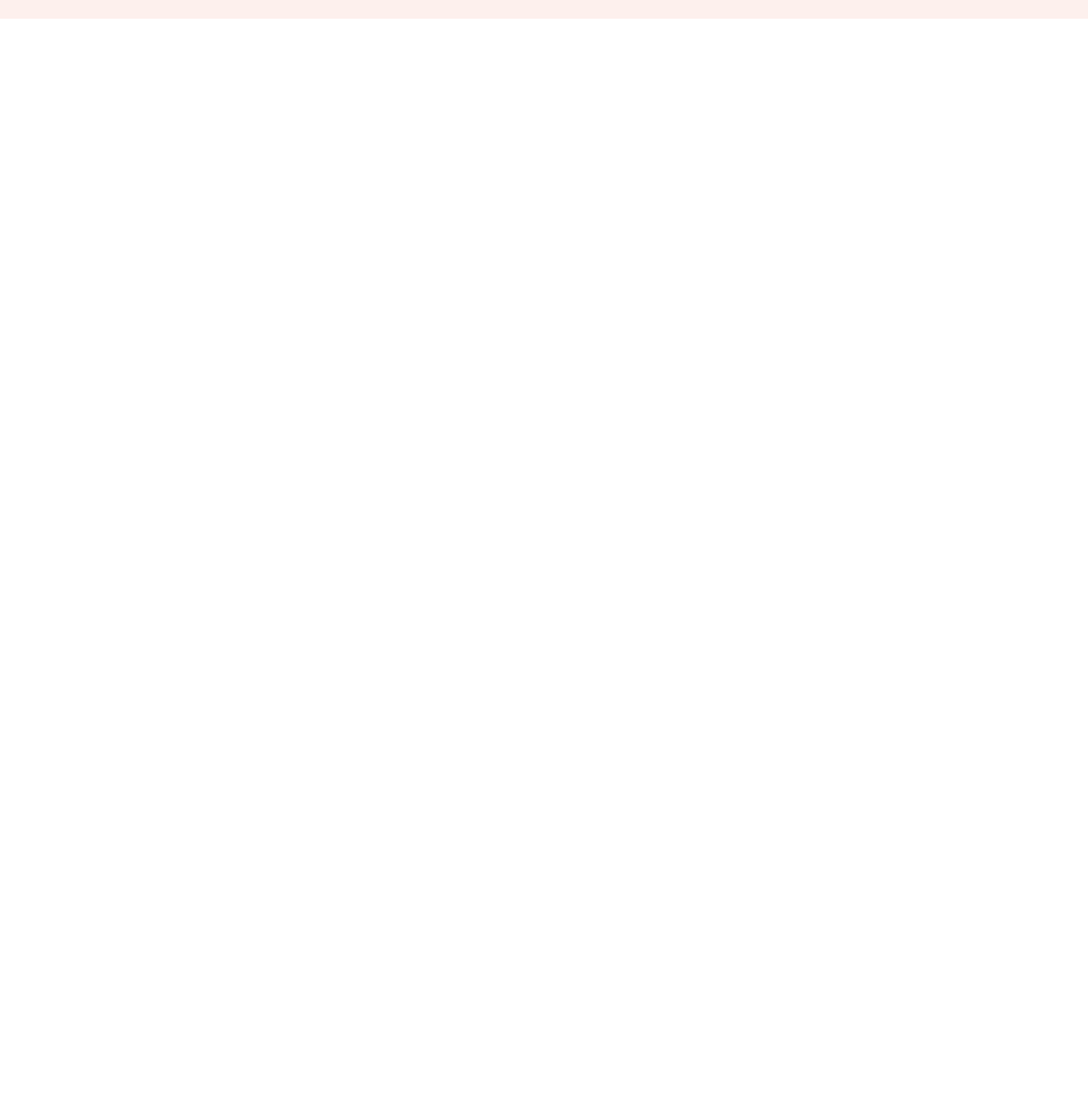
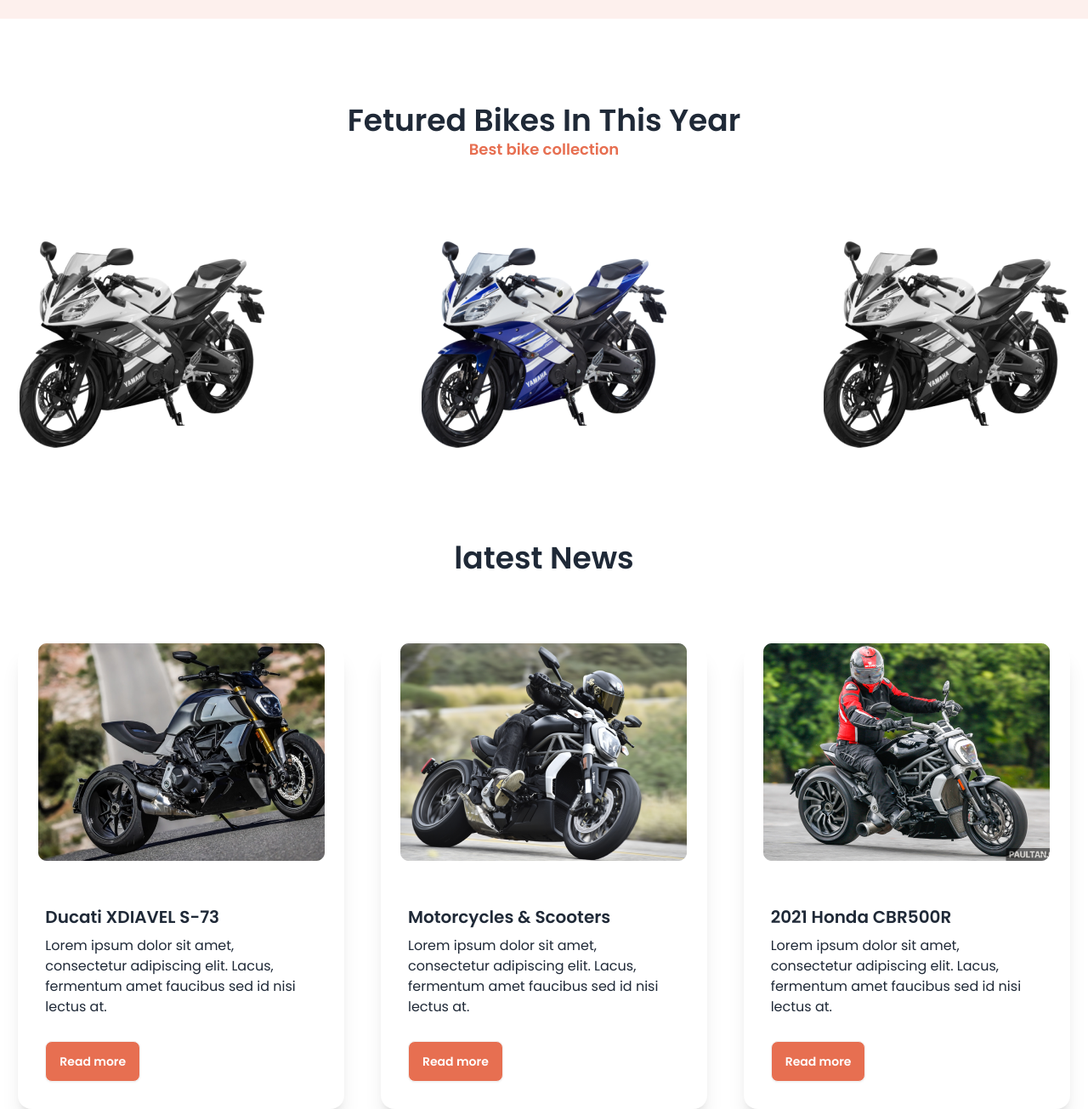
Before and after one commit to mustakim67/biker-zone, a plain HTML site: page index.html in a window 1280 px wide. Shown: the part 660-1965 px from the top of the page at 85% size. Before the commit the page ends 800 px from the top, so only its background shows below. Drawn offline with nearby package versions, Linux system fonts and the light colour scheme.

Commit message:
Added Latest news part responsive for pc and mobile devices

```diff
--- a/index.html
+++ b/index.html
@@ -7,6 +7,7 @@
     <title>Biker Zone</title>
     <link rel="icon" type="image/x-icon" href="./images/slider/bike2.png">
     <link href="https://cdn.jsdelivr.net/npm/daisyui@4.12.23/dist/full.min.css" rel="stylesheet" type="text/css" />
+    <link rel="stylesheet" href="https://cdnjs.cloudflare.com/ajax/libs/font-awesome/6.7.2/css/all.min.css" integrity="sha512-Evv84Mr4kqVGRNSgIGL/F/aIDqQb7xQ2vcrdIwxfjThSH8CSR7PBEakCr51Ck+w+/U6swU2Im1vVX0SVk9ABhg==" crossorigin="anonymous" referrerpolicy="no-referrer" />
     <script src="https://cdn.tailwindcss.com"></script>
     <script src="https://cdn.tailwindcss.com"></script>
     <script>
@@ -16,7 +17,7 @@
                     colors: {
                         clifford: '#da373d',
                         'bike-primary': '#E76F51',
-                        'banar-primary':'rgba(231, 111, 81, 0.1)'
+                        'banar-primary': 'rgba(231, 111, 81, 0.1)'
                     }
                 }
             }
@@ -33,7 +34,7 @@
     </style>
 </head>
 
-<body>
+<body class="poppins-regular">
     <header class="md:container md:mx-auto">
         <div class="navbar bg-base-100 my-8 px-4">
             <div class="flex-1">
@@ -56,11 +57,13 @@
             <div class="carousel w-full lg:h-[550px]">
                 <!--Slide-1-->
                 <div id="slide1" class="carousel-item relative w-full  bg-banar-primary">
-                    <div class="flex flex-col lg:flex-row lg:gap-40 justify-between items-center px-4 py-7 lg:p-[104px] ">
+                    <div
+                        class="flex flex-col lg:flex-row lg:gap-40 justify-between items-center px-4 py-7 lg:p-[104px] ">
                         <div class="space-y-5 lg:space-y-10">
                             <h1 class="text-3xl lg:text-5xl font-bold ">Ride-on R15 V4<br>with Smile</h1>
                             <p>Amet minim mollit non deserunt ullamco<br>
-                            est sit aliqua dolor do amet sint. Velit officia consequat<br> duis enim velit mollit.</p>
+                                est sit aliqua dolor do amet sint. Velit officia consequat<br> duis enim velit mollit.
+                            </p>
                             <div>
                                 <a class="btn btn-error text-white px-10 bg-bike-primary">Purchase</a>
                             </div>
@@ -76,11 +79,13 @@
                 </div>
                 <!--Slide-2-->
                 <div id="slide2" class="carousel-item relative w-full  bg-banar-primary">
-                    <div class="flex flex-col lg:flex-row lg:gap-40 justify-between items-center px-4 py-7 lg:p-[104px] ">
+                    <div
+                        class="flex flex-col lg:flex-row lg:gap-40 justify-between items-center px-4 py-7 lg:p-[104px] ">
                         <div class="space-y-5 lg:space-y-10">
                             <h1 class="text-3xl lg:text-5xl font-bold ">Ride-on R15 V4<br>with Smile</h1>
                             <p>Amet minim mollit non deserunt ullamco<br>
-                            est sit aliqua dolor do amet sint. Velit officia consequat<br> duis enim velit mollit.</p>
+                                est sit aliqua dolor do amet sint. Velit officia consequat<br> duis enim velit mollit.
+                            </p>
                             <div>
                                 <a class="btn btn-error text-white px-10 bg-bike-primary">Purchase</a>
                             </div>
@@ -96,11 +101,13 @@
                 </div>
                 <!--Slide-3-->
                 <div id="slide3" class="carousel-item relative w-full  bg-banar-primary">
-                    <div class="flex flex-col lg:flex-row lg:gap-40 justify-between items-center px-4 py-7 lg:p-[104px] ">
+                    <div
+                        class="flex flex-col lg:flex-row lg:gap-40 justify-between items-center px-4 py-7 lg:p-[104px] ">
                         <div class="space-y-5 lg:space-y-10">
                             <h1 class="text-3xl lg:text-5xl font-bold ">Ride-on R15 V4<br>with Smile</h1>
                             <p>Amet minim mollit non deserunt ullamco<br>
-                            est sit aliqua dolor do amet sint. Velit officia consequat<br> duis enim velit mollit.</p>
+                                est sit aliqua dolor do amet sint. Velit officia consequat<br> duis enim velit mollit.
+                            </p>
                             <div>
                                 <a class="btn btn-error text-white px-10 bg-bike-primary">Purchase</a>
                             </div>
@@ -116,11 +123,13 @@
                 </div>
                 <!--Slide-4-->
                 <div id="slide4" class="carousel-item relative w-full  bg-banar-primary">
-                    <div class="flex flex-col lg:flex-row lg:gap-40 justify-between items-center px-3 py-7 lg:p-[104px] ">
+                    <div
+                        class="flex flex-col lg:flex-row lg:gap-40 justify-between items-center px-3 py-7 lg:p-[104px] ">
                         <div class="space-y-5 lg:space-y-10">
                             <h1 class="text-3xl lg:text-5xl font-bold ">Ride-on R15 V4<br>with Smile</h1>
                             <p>Amet minim mollit non deserunt ullamco<br>
-                            est sit aliqua dolor do amet sint. Velit officia consequat<br> duis enim velit mollit.</p>
+                                est sit aliqua dolor do amet sint. Velit officia consequat<br> duis enim velit mollit.
+                            </p>
                             <div>
                                 <a class="btn btn-error text-white px-10 bg-bike-primary">Purchase</a>
                             </div>
@@ -137,6 +146,77 @@
             </div>
         </section>
     </header>
+    <main class="mt-[100px] md:container md:mx-auto">
+        <section id="featured">
+            <div class="featured-header mb-[70px]">
+                <h2 class="lg:text-4xl text-2xl text-center font-semibold">Fetured Bikes In This Year</h2>
+                    <p class="lg:text-lg text-sm font-semibold text-center text-bike-primary">Best bike collection</p><br>
+            </div>
+            <div class="grid grid-cols-1 place-items-center gap-[100px] lg:grid-cols-3 lg:mt-[36px] lg:gap-[138px]">
+              <div>
+                <img class="grayscale" src="./images/others/feature-bike.png" alt="featured bike">
+              </div>
+              <div>
+                <img src="./images/others/feature-bike.png" alt="featured bike">
+              </div>
+              <div>
+                <img class="grayscale" src="./images/others/feature-bike.png" alt="featured bike">
+              </div>
+            </div>
+        </section>
+        <section id="Latest">
+            <div class="latest-header">
+                <h2 class="text-3xl lg:text-4xl text-center mt-[110px] lg:font-semibold">latest News</h2>
+            </div>
+            <div class="grid grid-cols-1 lg:grid-cols-3 lg:mt-10 mt-10 place-items-center" >
+                <!-- card-1 -->
+                <div class="card bg-base-100 w-96 shadow-xl mt-10 space-y-5">
+                    <figure>
+                      <img
+                        src="./images/others/latest1.png"
+                        alt="Shoes" />
+                    </figure>
+                    <div class="card-body">
+                      <h2 class="card-title">Ducati XDIAVEL S-73</h2>
+                      <p>Lorem ipsum dolor sit amet, consectetur adipiscing elit. Lacus, fermentum amet faucibus sed id nisi lectus at.</p>
+                      <div class="card-actions justify-start mt-5">
+                        <button class="btn text-white bg-bike-primary">Read more</button>
+                      </div>
+                    </div>
+                  </div>
+                  <!-- card-2 -->
+                  <div class="card bg-base-100 w-96 shadow-xl mt-10 space-y-5">
+                    <figure>
+                      <img
+                        src="./images/others/latest2.png"
+                        alt="Shoes" />
+                    </figure>
+                    <div class="card-body">
+                      <h2 class="card-title">Motorcycles & Scooters</h2>
+                      <p>Lorem ipsum dolor sit amet, consectetur adipiscing elit. Lacus, fermentum amet faucibus sed id nisi lectus at.</p>
+                      <div class="card-actions justify-start mt-5">
+                        <button class="btn text-white bg-bike-primary">Read more</button>
+                      </div>
+                    </div>
+                  </div>
+                  <!-- card-3 -->
+                  <div class="card bg-base-100 w-96 shadow-xl mt-10 space-y-5">
+                    <figure>
+                      <img
+                        src="./images/others/latest3.png"
+                        alt="Shoes" />
+                    </figure>
+                    <div class="card-body">
+                      <h2 class="card-title">2021 Honda CBR500R</h2>
+                      <p>Lorem ipsum dolor sit amet, consectetur adipiscing elit. Lacus, fermentum amet faucibus sed id nisi lectus at.</p>
+                      <div class="card-actions justify-start mt-5">
+                        <button class="btn text-white bg-bike-primary">Read more</button>
+                      </div>
+                    </div>
+                  </div>
+            </div>
+        </section>
+    </main>
 </body>
 
 </html>
```
Lines whose indentation alone changed are shown as unchanged.
